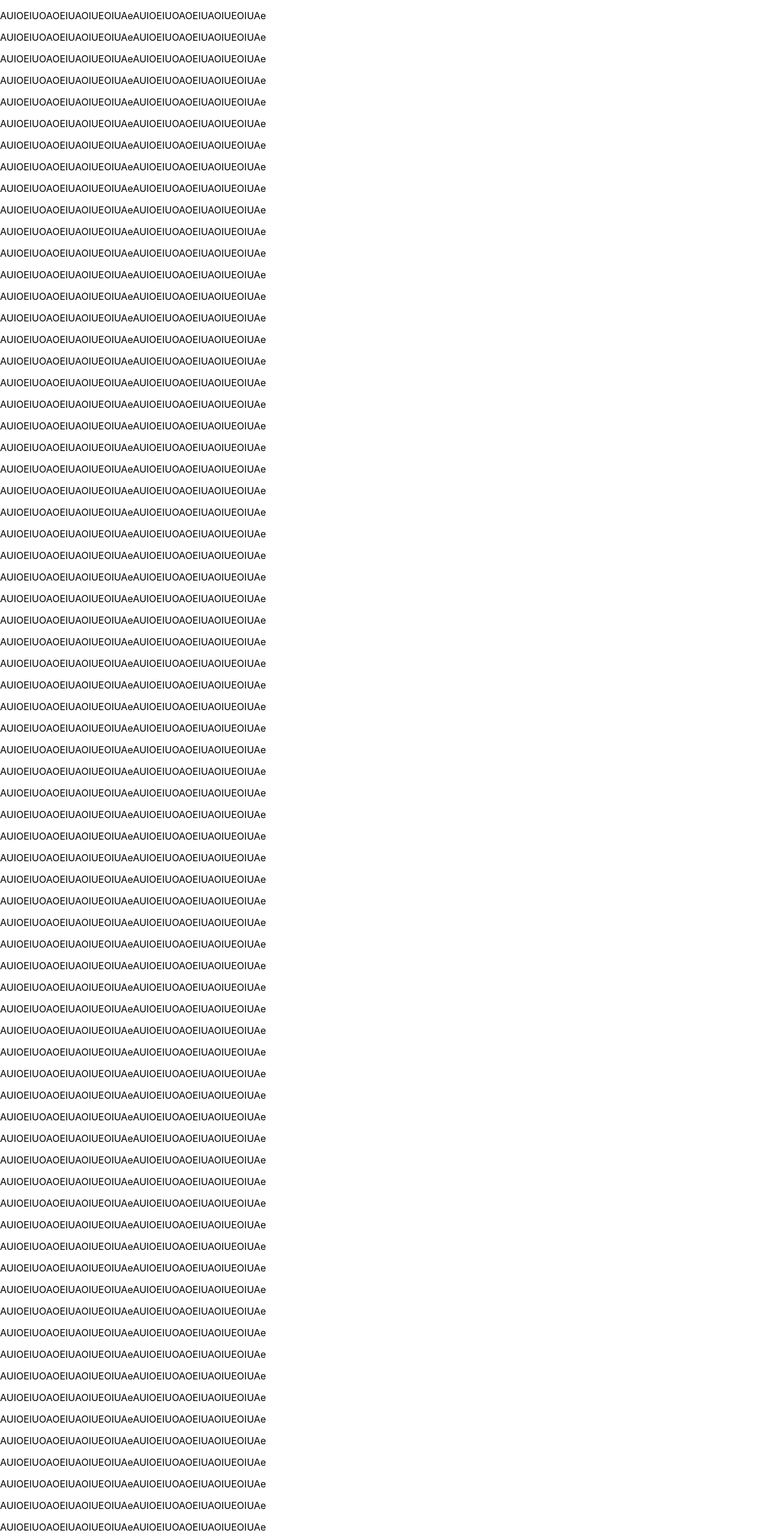
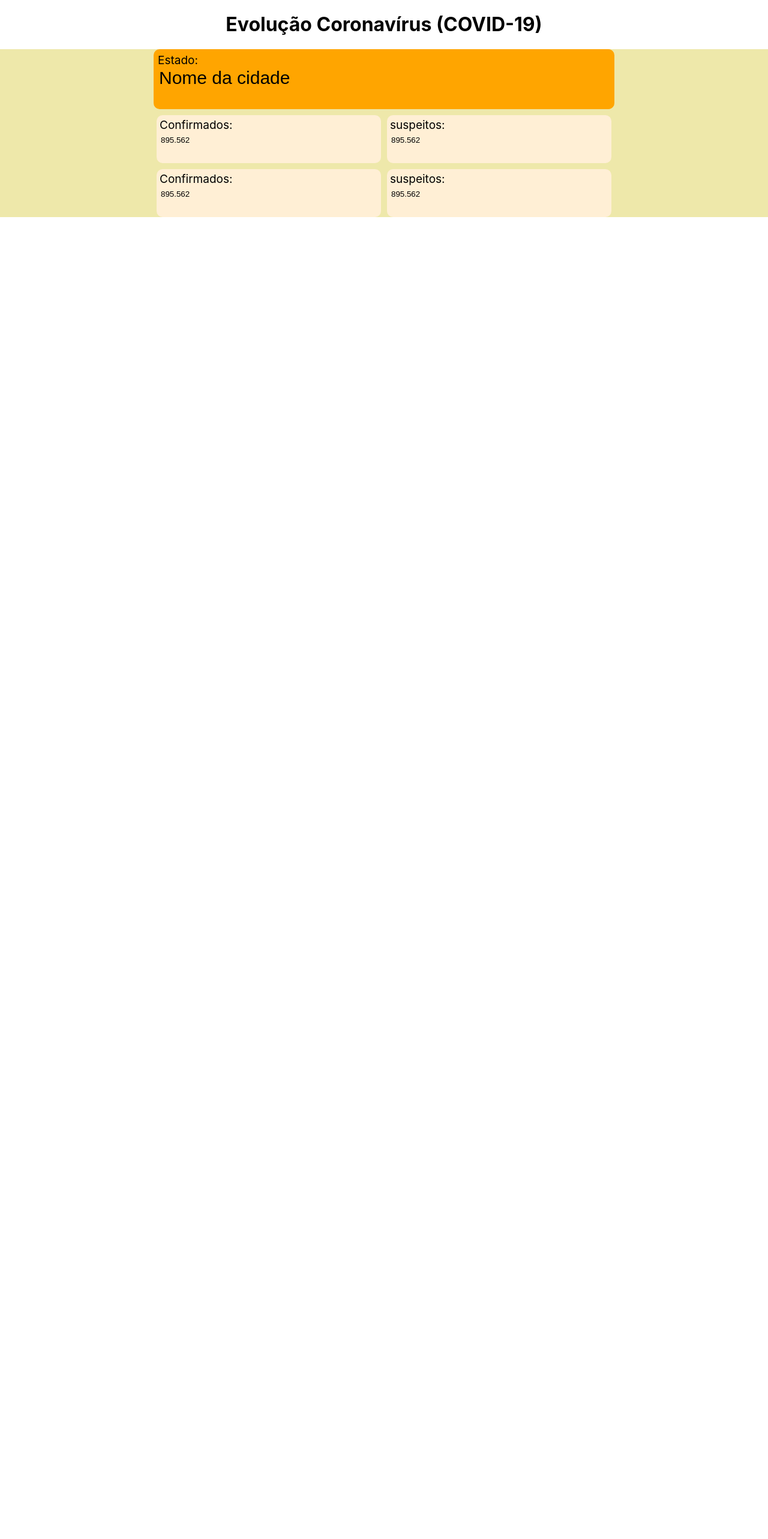
Before and after one commit to LeoCaldeira/report-covid19, a React (Create React App) app: page / in a window 1280 px wide. Shown: the part 100-2666 px from the top of the page at 60% size. After the commit the page ends 800 px from the top, so only its background shows below. Built offline with nearby package versions, Linux system fonts and the light colour scheme; the HTML template or start-up script is replaced by a standard one.

Commit message:
Adesão da tabela de resultados

```diff
--- a/src/App.css
+++ b/src/App.css
@@ -1,31 +1,8 @@
-.nav-bar{
-    display: flex;
-    align-items: center;
-    justify-content: space-between;
+input{
+    background: none;
+    border: none;
+  }
 
-}
-
-
-.logo{
-    background-image: url("./assets/logo.jpg");
-    background-size: 100px;
-    background-repeat: no-repeat;
-
-    width: 100px;
-    height: 100px;
-
-    text-align: center;
-}
-
-.options{
-    font-size: 20px;
-    font-weight: bold;
-
-    cursor: pointer;
-
-    margin-right: 30px;
-    color: rgb(25, 113, 247);
-
-    display: flex;
-    align-items: center;
-}
+  input:focus{
+    outline: none;
+  }
--- a/src/App.js
+++ b/src/App.js
@@ -1,5 +1,7 @@
 import React from 'react';
 import './App.css';
+import './Table.css';
+import './Navbar.css';
 
 function App() {
   return (
@@ -14,79 +16,37 @@ function App() {
         </div>
       </div>
 
-      <p>AUIOEIUOAOEIUAOIUEOIUAeAUIOEIUOAOEIUAOIUEOIUAe <br /></p>
-      <p>AUIOEIUOAOEIUAOIUEOIUAeAUIOEIUOAOEIUAOIUEOIUAe <br /></p>
-      <p>AUIOEIUOAOEIUAOIUEOIUAeAUIOEIUOAOEIUAOIUEOIUAe <br /></p>
-      <p>AUIOEIUOAOEIUAOIUEOIUAeAUIOEIUOAOEIUAOIUEOIUAe <br /></p>
-      <p>AUIOEIUOAOEIUAOIUEOIUAeAUIOEIUOAOEIUAOIUEOIUAe <br /></p>
-      <p>AUIOEIUOAOEIUAOIUEOIUAeAUIOEIUOAOEIUAOIUEOIUAe <br /></p>
-      <p>AUIOEIUOAOEIUAOIUEOIUAeAUIOEIUOAOEIUAOIUEOIUAe <br /></p>
-      <p>AUIOEIUOAOEIUAOIUEOIUAeAUIOEIUOAOEIUAOIUEOIUAe <br /></p>
-      <p>AUIOEIUOAOEIUAOIUEOIUAeAUIOEIUOAOEIUAOIUEOIUAe <br /></p>
-      <p>AUIOEIUOAOEIUAOIUEOIUAeAUIOEIUOAOEIUAOIUEOIUAe <br /></p>
-      <p>AUIOEIUOAOEIUAOIUEOIUAeAUIOEIUOAOEIUAOIUEOIUAe <br /></p>
-      <p>AUIOEIUOAOEIUAOIUEOIUAeAUIOEIUOAOEIUAOIUEOIUAe <br /></p>
-      <p>AUIOEIUOAOEIUAOIUEOIUAeAUIOEIUOAOEIUAOIUEOIUAe <br /></p>
-      <p>AUIOEIUOAOEIUAOIUEOIUAeAUIOEIUOAOEIUAOIUEOIUAe <br /></p>
-      <p>AUIOEIUOAOEIUAOIUEOIUAeAUIOEIUOAOEIUAOIUEOIUAe <br /></p>
-      <p>AUIOEIUOAOEIUAOIUEOIUAeAUIOEIUOAOEIUAOIUEOIUAe <br /></p>
-      <p>AUIOEIUOAOEIUAOIUEOIUAeAUIOEIUOAOEIUAOIUEOIUAe <br /></p>
-      <p>AUIOEIUOAOEIUAOIUEOIUAeAUIOEIUOAOEIUAOIUEOIUAe <br /></p>
-      <p>AUIOEIUOAOEIUAOIUEOIUAeAUIOEIUOAOEIUAOIUEOIUAe <br /></p>
-      <p>AUIOEIUOAOEIUAOIUEOIUAeAUIOEIUOAOEIUAOIUEOIUAe <br /></p>
-      <p>AUIOEIUOAOEIUAOIUEOIUAeAUIOEIUOAOEIUAOIUEOIUAe <br /></p>
-      <p>AUIOEIUOAOEIUAOIUEOIUAeAUIOEIUOAOEIUAOIUEOIUAe <br /></p>
-      <p>AUIOEIUOAOEIUAOIUEOIUAeAUIOEIUOAOEIUAOIUEOIUAe <br /></p>
-      <p>AUIOEIUOAOEIUAOIUEOIUAeAUIOEIUOAOEIUAOIUEOIUAe <br /></p>
-      <p>AUIOEIUOAOEIUAOIUEOIUAeAUIOEIUOAOEIUAOIUEOIUAe <br /></p>
-      <p>AUIOEIUOAOEIUAOIUEOIUAeAUIOEIUOAOEIUAOIUEOIUAe <br /></p>
-      <p>AUIOEIUOAOEIUAOIUEOIUAeAUIOEIUOAOEIUAOIUEOIUAe <br /></p>
-      <p>AUIOEIUOAOEIUAOIUEOIUAeAUIOEIUOAOEIUAOIUEOIUAe <br /></p>
-      <p>AUIOEIUOAOEIUAOIUEOIUAeAUIOEIUOAOEIUAOIUEOIUAe <br /></p>
-      <p>AUIOEIUOAOEIUAOIUEOIUAeAUIOEIUOAOEIUAOIUEOIUAe <br /></p>
-      <p>AUIOEIUOAOEIUAOIUEOIUAeAUIOEIUOAOEIUAOIUEOIUAe <br /></p>
-      <p>AUIOEIUOAOEIUAOIUEOIUAeAUIOEIUOAOEIUAOIUEOIUAe <br /></p>
-      <p>AUIOEIUOAOEIUAOIUEOIUAeAUIOEIUOAOEIUAOIUEOIUAe <br /></p>
-      <p>AUIOEIUOAOEIUAOIUEOIUAeAUIOEIUOAOEIUAOIUEOIUAe <br /></p>
-      <p>AUIOEIUOAOEIUAOIUEOIUAeAUIOEIUOAOEIUAOIUEOIUAe <br /></p>
-      <p>AUIOEIUOAOEIUAOIUEOIUAeAUIOEIUOAOEIUAOIUEOIUAe <br /></p>
-      <p>AUIOEIUOAOEIUAOIUEOIUAeAUIOEIUOAOEIUAOIUEOIUAe <br /></p>
-      <p>AUIOEIUOAOEIUAOIUEOIUAeAUIOEIUOAOEIUAOIUEOIUAe <br /></p>
-      <p>AUIOEIUOAOEIUAOIUEOIUAeAUIOEIUOAOEIUAOIUEOIUAe <br /></p>
-      <p>AUIOEIUOAOEIUAOIUEOIUAeAUIOEIUOAOEIUAOIUEOIUAe <br /></p>
-      <p>AUIOEIUOAOEIUAOIUEOIUAeAUIOEIUOAOEIUAOIUEOIUAe <br /></p>
-      <p>AUIOEIUOAOEIUAOIUEOIUAeAUIOEIUOAOEIUAOIUEOIUAe <br /></p>
-      <p>AUIOEIUOAOEIUAOIUEOIUAeAUIOEIUOAOEIUAOIUEOIUAe <br /></p>
-      <p>AUIOEIUOAOEIUAOIUEOIUAeAUIOEIUOAOEIUAOIUEOIUAe <br /></p>
-      <p>AUIOEIUOAOEIUAOIUEOIUAeAUIOEIUOAOEIUAOIUEOIUAe <br /></p>
-      <p>AUIOEIUOAOEIUAOIUEOIUAeAUIOEIUOAOEIUAOIUEOIUAe <br /></p>
-      <p>AUIOEIUOAOEIUAOIUEOIUAeAUIOEIUOAOEIUAOIUEOIUAe <br /></p>
-      <p>AUIOEIUOAOEIUAOIUEOIUAeAUIOEIUOAOEIUAOIUEOIUAe <br /></p>
-      <p>AUIOEIUOAOEIUAOIUEOIUAeAUIOEIUOAOEIUAOIUEOIUAe <br /></p>
-      <p>AUIOEIUOAOEIUAOIUEOIUAeAUIOEIUOAOEIUAOIUEOIUAe <br /></p>
-      <p>AUIOEIUOAOEIUAOIUEOIUAeAUIOEIUOAOEIUAOIUEOIUAe <br /></p>
-      <p>AUIOEIUOAOEIUAOIUEOIUAeAUIOEIUOAOEIUAOIUEOIUAe <br /></p>
-      <p>AUIOEIUOAOEIUAOIUEOIUAeAUIOEIUOAOEIUAOIUEOIUAe <br /></p>
-      <p>AUIOEIUOAOEIUAOIUEOIUAeAUIOEIUOAOEIUAOIUEOIUAe <br /></p>
-      <p>AUIOEIUOAOEIUAOIUEOIUAeAUIOEIUOAOEIUAOIUEOIUAe <br /></p>
-      <p>AUIOEIUOAOEIUAOIUEOIUAeAUIOEIUOAOEIUAOIUEOIUAe <br /></p>
-      <p>AUIOEIUOAOEIUAOIUEOIUAeAUIOEIUOAOEIUAOIUEOIUAe <br /></p>
-      <p>AUIOEIUOAOEIUAOIUEOIUAeAUIOEIUOAOEIUAOIUEOIUAe <br /></p>
-      <p>AUIOEIUOAOEIUAOIUEOIUAeAUIOEIUOAOEIUAOIUEOIUAe <br /></p>
-      <p>AUIOEIUOAOEIUAOIUEOIUAeAUIOEIUOAOEIUAOIUEOIUAe <br /></p>
-      <p>AUIOEIUOAOEIUAOIUEOIUAeAUIOEIUOAOEIUAOIUEOIUAe <br /></p>
-      <p>AUIOEIUOAOEIUAOIUEOIUAeAUIOEIUOAOEIUAOIUEOIUAe <br /></p>
-      <p>AUIOEIUOAOEIUAOIUEOIUAeAUIOEIUOAOEIUAOIUEOIUAe <br /></p>
-      <p>AUIOEIUOAOEIUAOIUEOIUAeAUIOEIUOAOEIUAOIUEOIUAe <br /></p>
-      <p>AUIOEIUOAOEIUAOIUEOIUAeAUIOEIUOAOEIUAOIUEOIUAe <br /></p>
-      <p>AUIOEIUOAOEIUAOIUEOIUAeAUIOEIUOAOEIUAOIUEOIUAe <br /></p>
-      <p>AUIOEIUOAOEIUAOIUEOIUAeAUIOEIUOAOEIUAOIUEOIUAe <br /></p>
-      <p>AUIOEIUOAOEIUAOIUEOIUAeAUIOEIUOAOEIUAOIUEOIUAe <br /></p>
-      <p>AUIOEIUOAOEIUAOIUEOIUAeAUIOEIUOAOEIUAOIUEOIUAe <br /></p>
-      <p>AUIOEIUOAOEIUAOIUEOIUAeAUIOEIUOAOEIUAOIUEOIUAe <br /></p>
-      <p>AUIOEIUOAOEIUAOIUEOIUAeAUIOEIUOAOEIUAOIUEOIUAe <br /></p>
-      <p>AUIOEIUOAOEIUAOIUEOIUAeAUIOEIUOAOEIUAOIUEOIUAe <br /></p>
-      <p>AUIOEIUOAOEIUAOIUEOIUAeAUIOEIUOAOEIUAOIUEOIUAe <br /></p>
+      <h1 style={{textAlign: "center"}}>Evolução Coronavírus (COVID-19)</h1>
+
+      <div className="search-table">
+        <div className="city-search">
+          <div style={{margin: "7px"}}>Estado:<br/>
+          <input style={{fontSize: "30px"}} value="Nome da cidade" />
+          </div>
+        </div>
+
+        <div className="case-status">
+          <div className="case-type">
+            Confirmados:<br/>
+            <input className="" value="895.562" />
+          </div>
+          <div className="case-type">
+            suspeitos:<br/>
+            <input className=" " value="895.562" />
+          </div>
+        </div>
+
+        <div className="case-status">
+          <div className="case-type">
+            Confirmados:<br/>
+            <input className=" " value="895.562" />
+          </div>
+          <div className="case-type">
+            suspeitos:<br/>
+            <input className=" " value="895.562" />
+          </div>
+        </div>
+      </div>
     </div>
   );
 }
--- /dev/null
+++ b/src/Navbar.css
@@ -0,0 +1,31 @@
+.nav-bar{
+    display: flex;
+    align-items: center;
+    justify-content: space-between;
+
+}
+
+
+.logo{
+    background-image: url("./assets/logo.jpg");
+    background-size: 100px;
+    background-repeat: no-repeat;
+
+    width: 100px;
+    height: 100px;
+
+    text-align: center;
+}
+
+.options{
+    font-size: 20px;
+    font-weight: bold;
+
+    cursor: pointer;
+
+    margin-right: 30px;
+    color: rgb(25, 113, 247);
+
+    display: flex;
+    align-items: center;
+}
--- /dev/null
+++ b/src/Table.css
@@ -0,0 +1,48 @@
+.search-table{
+    display: flex;
+    align-items: center;
+    justify-content: center;
+
+    flex-direction: column;
+
+    background-color: palegoldenrod;
+
+    font-size: 19px;
+}
+
+.city-search{
+    width: 60%;
+    height: 100px;
+
+
+    background-color: orange;
+
+    border-radius: 10px;
+}
+
+.case-status{
+    display: flex;
+    width: 60%;
+
+    justify-content: space-between;
+
+    margin: 10px 0 0 0;
+
+}
+
+.case-type{
+    background-color: papayawhip;
+
+    margin:0 5px 0 5px;
+
+    border-radius: 10px;
+
+    width: 100%;
+    height: 70px;
+
+    padding: 5px;
+}
+
+. {
+
+}
--- a/src/index.css
+++ b/src/index.css
@@ -16,4 +16,5 @@ html,
 body, #root, .App {
     width: 100%;
     height: 100%;
+
 }
```
